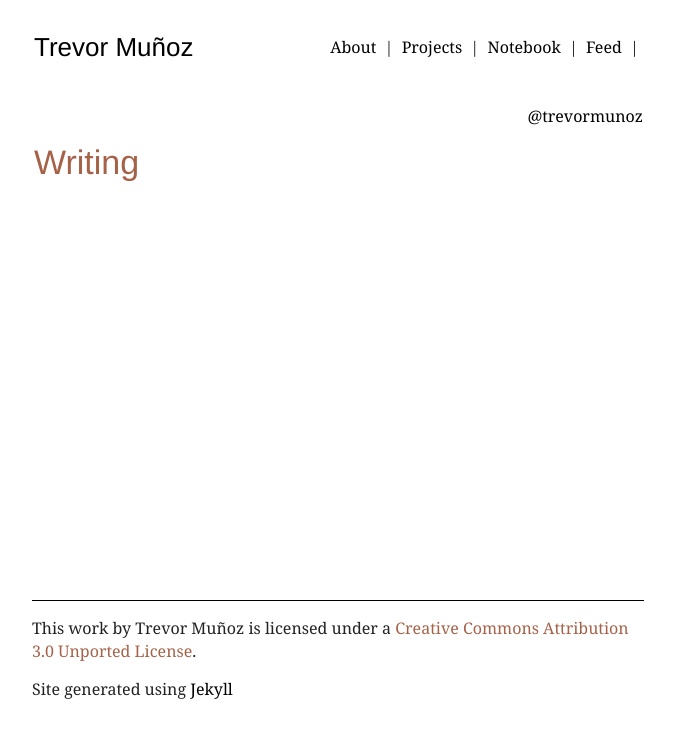
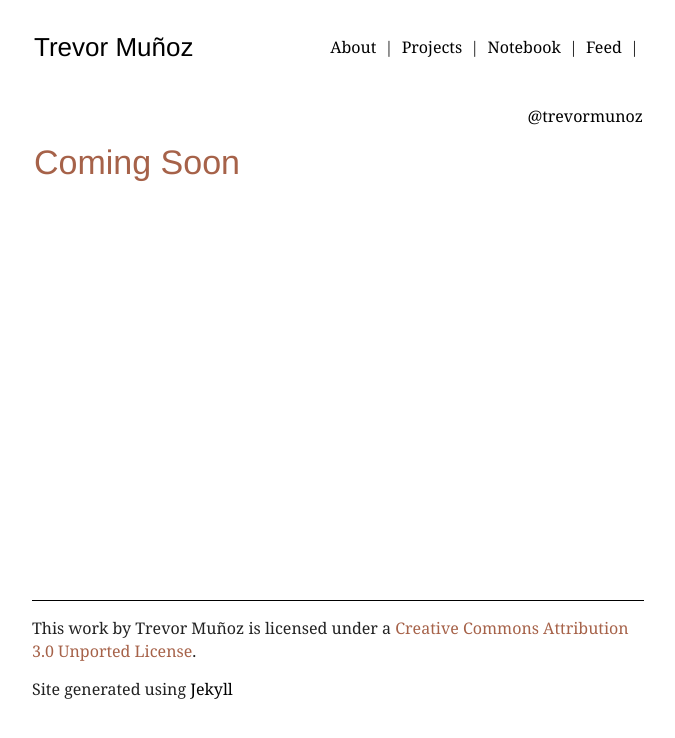
Before and after one commit to trevormunoz/calling-card, a Jekyll site: the page built from notebook/index.html, in a window 1280 px wide. Shown: the top 738 px of the page, without its empty margins (302-977 px from the left). Built offline with Jekyll 4.4.1, drawn with Linux system fonts in a browser that asks for light colours; nearby versions of some CDN libraries; Markdown is read by kramdown in place of the engine named in the settings.

Commit message:
Changed title of notebook page (catch up commit)

```diff
--- a/notebook/index.html
+++ b/notebook/index.html
@@ -5,7 +5,7 @@ title: Notebook
 
 <div class="content">
 	<!--<h2>Posts</h2>-->
-	<h2>Writing</h2>
+	<h2>Coming Soon</h2>
 	<ul class="posts">
 		{% for post in site.posts %}
 		<li>
```
